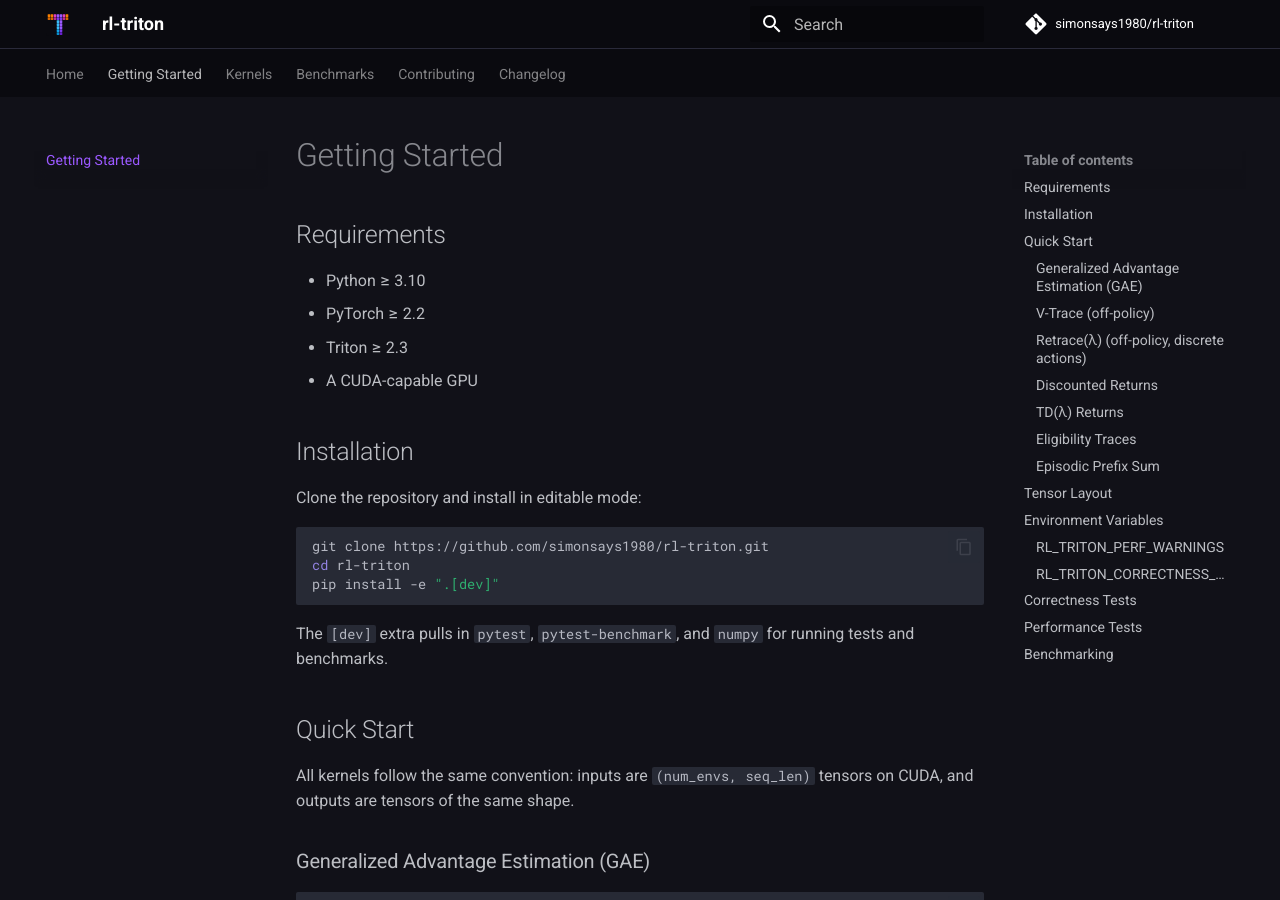
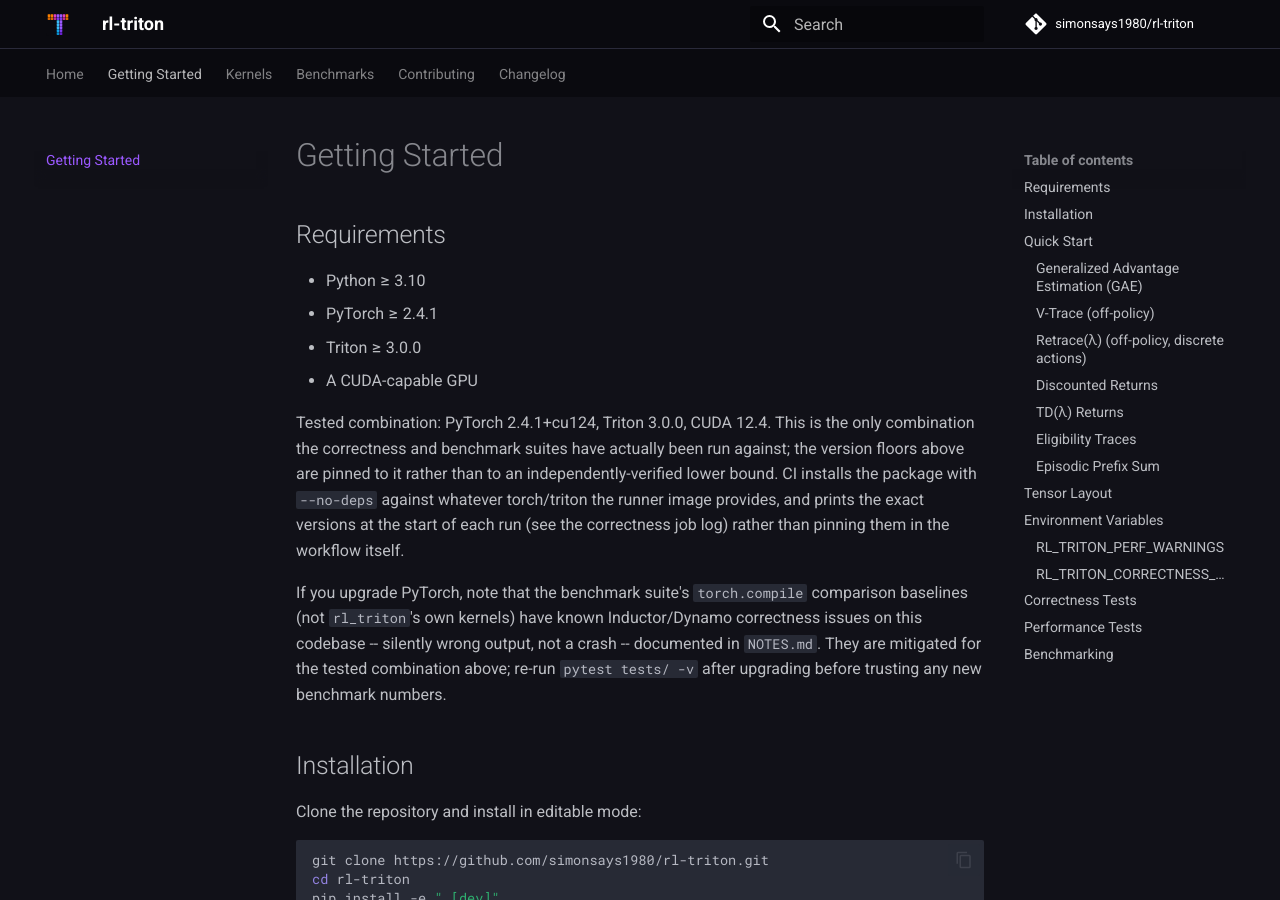
Before and after one commit to simonsays1980/rl-triton, an MkDocs documentation site: the page built from docs/getting-started.md, in a window 1280 px wide and 900 px high. Built offline with MkDocs 1.6.1 and Material for MkDocs 9.7.7, drawn with Linux system fonts in a browser that asks for light colours; comment, search, counter and statistics services are not loaded.

Commit message:
build: pin torch/triton floors to the only tested combination, record CI's actual versions
pyproject.toml declared torch>=2.2, triton>=2.3, but nothing in this repo has
ever tested those floors: CI installs the package with --no-deps (both
gpu-tests.yml and .runpod/start.sh skip torch/triton to preserve the runner
image's pre-installed CUDA build), so the stated lower bounds were unverified
guesses, not tested constraints. The only combination with real evidence
behind it -- this session's H100 register-pressure measurement plus prior
benchmark runs -- is torch 2.4.1+cu124, triton 3.0.0.

Narrow both floors to that combination. This is a stricter constraint, not a
looser one: every kernel's correctness depends on tl.associative_scan with a
tuple-valued combine_fn, an API surface with no evidence of stability below
triton 3.0.0 in this codebase.

Also: print torch/triton/CUDA/GPU versions at the start of every CI
correctness run, so future runs leave a record of what was actually tested
instead of relying on the workflow badge alone. And document the tested
combination in getting-started.md, with a pointer to NOTES.md's documented
torch.compile/Inductor correctness bugs in the benchmark comparison
baselines (not rl_triton's own kernels) -- relevant to anyone upgrading
torch and re-trusting old benchmark numbers without re-running the
correctness gates.

Signed-off-by: simonsays1980 <simon.zehnder@gmail.com>

```diff
--- a/docs/getting-started.md
+++ b/docs/getting-started.md
@@ -5,9 +5,24 @@
 ## Requirements
 
 - Python ≥ 3.10
-- PyTorch ≥ 2.2
-- Triton ≥ 2.3
+- PyTorch ≥ 2.4.1
+- Triton ≥ 3.0.0
 - A CUDA-capable GPU
+
+Tested combination: PyTorch 2.4.1+cu124, Triton 3.0.0, CUDA 12.4. This is the
+only combination the correctness and benchmark suites have actually been run
+against; the version floors above are pinned to it rather than to an
+independently-verified lower bound. CI installs the package with `--no-deps`
+against whatever torch/triton the runner image provides, and prints the exact
+versions at the start of each run (see the correctness job log) rather than
+pinning them in the workflow itself.
+
+If you upgrade PyTorch, note that the benchmark suite's `torch.compile`
+comparison baselines (not `rl_triton`'s own kernels) have known Inductor/Dynamo
+correctness issues on this codebase -- silently wrong output, not a crash --
+documented in `NOTES.md`. They are mitigated for the tested combination above;
+re-run `pytest tests/ -v` after upgrading before trusting any new benchmark
+numbers.
 
 ## Installation
 
--- a/pyproject.toml
+++ b/pyproject.toml
@@ -17,8 +17,8 @@
     "License :: OSI Approved :: MIT License",
 ]
 dependencies = [
-    "torch>=2.2",
-    "triton>=2.3",
+    "torch>=2.4.1",
+    "triton>=3.0.0",
 ]
 
 [project.urls]
```
Also changed, not shown: 1 other file.
